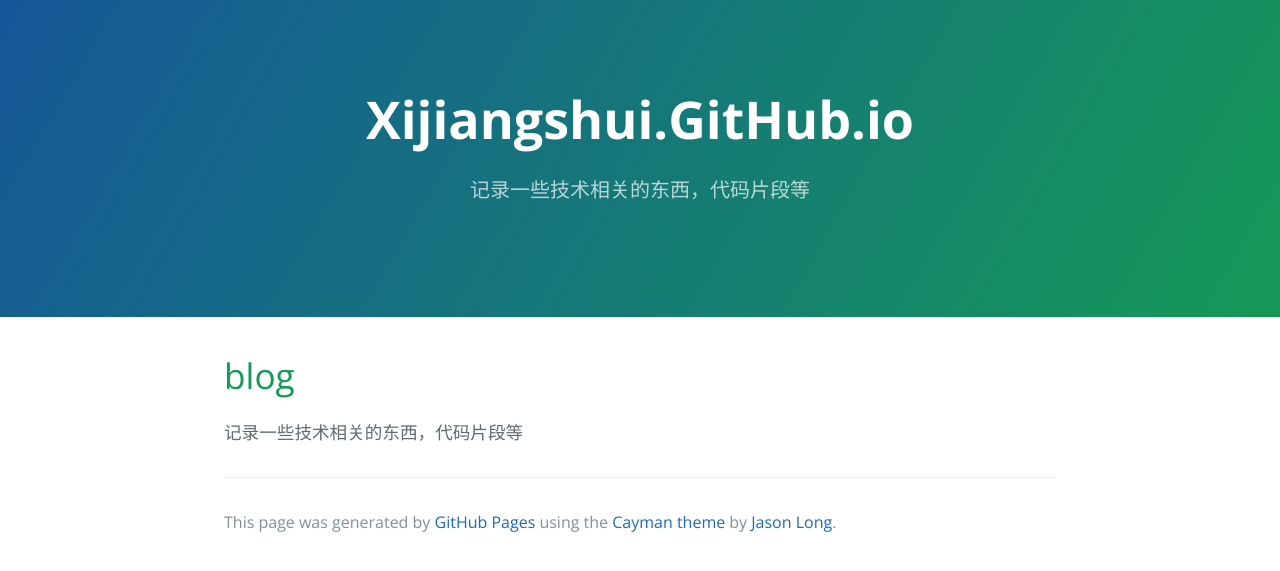
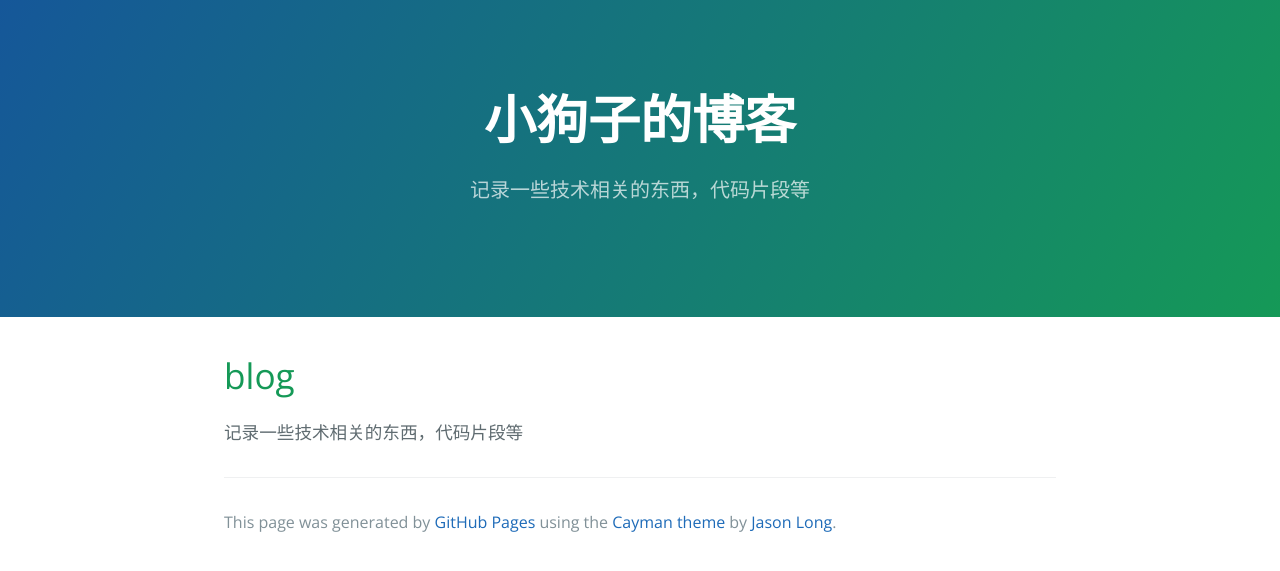
Before and after one commit to r0oot/xijiangshui.github.io, a Jekyll site: the page index.html, which Jekyll copies as it is, in a window 1280 px wide. Shown: the top 571 px of the page. Built offline with Jekyll 4.4.1, drawn with Linux system fonts in a browser that asks for light colours.

Commit message:
Replace master branch with page content via GitHub

```diff
--- a/index.html
+++ b/index.html
@@ -2,7 +2,7 @@
 <html lang="en-us">
   <head>
     <meta charset="UTF-8">
-    <title>Xijiangshui.GitHub.io by xijiangshui</title>
+    <title>小狗子的博客 by xijiangshui</title>
     <meta name="viewport" content="width=device-width, initial-scale=1">
     <link rel="stylesheet" type="text/css" href="stylesheets/normalize.css" media="screen">
     <link href='http://fonts.googleapis.com/css?family=Open+Sans:400,700' rel='stylesheet' type='text/css'>
@@ -11,7 +11,7 @@
   </head>
   <body>
     <section class="page-header">
-      <h1 class="project-name">Xijiangshui.GitHub.io</h1>
+      <h1 class="project-name">小狗子的博客</h1>
       <h2 class="project-tagline">记录一些技术相关的东西，代码片段等</h2>
     </section>
 
--- a/params.json
+++ b/params.json
@@ -1 +1 @@
-{"name":"Xijiangshui.GitHub.io","tagline":"记录一些技术相关的东西，代码片段等","body":"# blog\r\n记录一些技术相关的东西，代码片段等\r\n","google":"","note":"Don't delete this file! It's used internally to help with page regeneration."}
+{"name":"小狗子的博客","tagline":"记录一些技术相关的东西，代码片段等","body":"# blog\r\n记录一些技术相关的东西，代码片段等\r\n","google":"","note":"Don't delete this file! It's used internally to help with page regeneration."}
```
